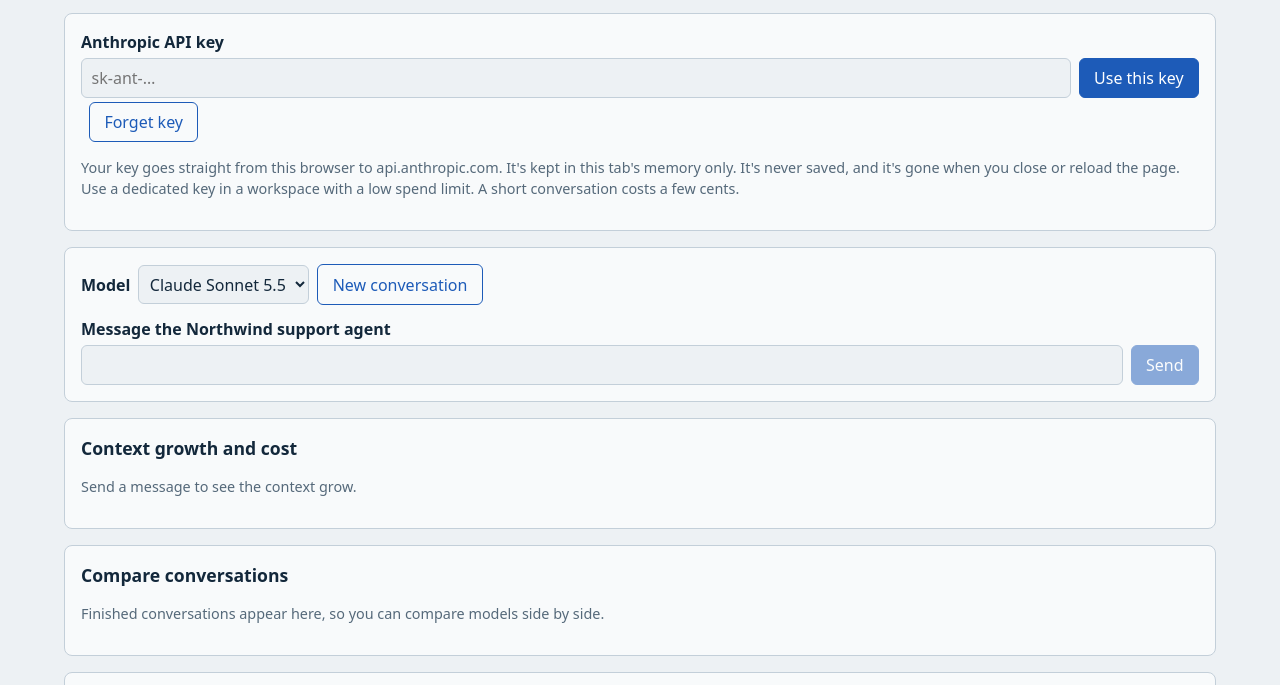
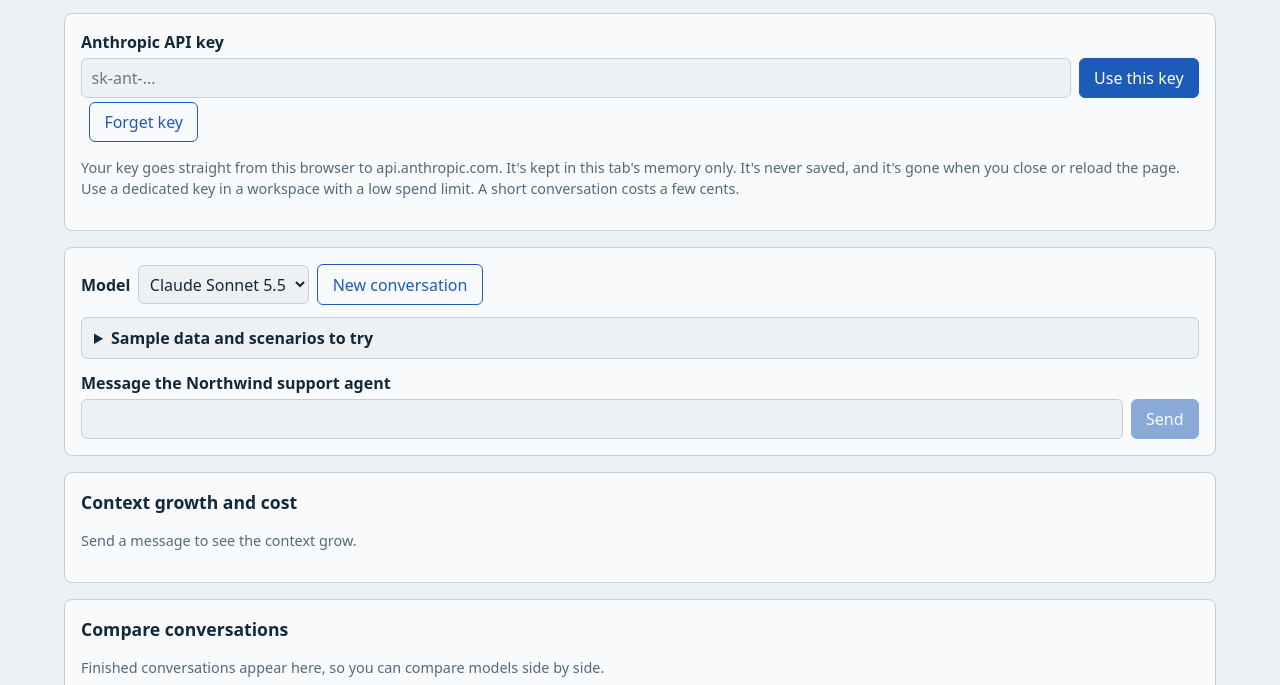
Before and after one commit to brett-buskirk/discovery-context, a website built with Vite: page index.html in a window 1280 px wide. Shown: the part 115-800 px from the top of the page. Built offline with nearby package versions, Linux system fonts and the light colour scheme.

Commit message:
feat: add an on-page sample-data sheet with scenarios to try
A collapsible "Sample data and scenarios to try" panel in the
conversation section:

- Ten scenarios, each with its message, a "Use this" button that puts
  the message in the box (it doesn't send), and what to watch for.
  They cover the tool loop, a refund, a shared name, over/at the $500
  limit, list_orders, the long history, a cancelled order, another
  customer's order, and a customer with no orders.
- A table of every customer and their orders (item, total, status,
  delivery age), read from data.ts so it can't drift from what the
  tools return.
- A note on the status codes the agent only sees as numbers.

A test fails if a scenario names a customer or order that doesn't exist,
or if its claim about the data stops being true.

Co-Authored-By: Claude Opus 5.5 <noreply@anthropic.com>

```diff
--- /dev/null
+++ b/src/northwind/scenarios.ts
@@ -0,0 +1,57 @@
+// Ready-made prompts for the sample-data sheet. Each one exercises a different path through the agent
+// and the tools. test/scenarios.test.ts checks every email and order ID here exists in data.ts.
+
+export type Scenario = { title: string; prompt: string; watch: string };
+
+export const SCENARIOS: Scenario[] = [
+  {
+    title: "Where is my order?",
+    prompt: "Hi, I'm marcus@example.com. Where is my stove? Order ORD-5003.",
+    watch: "One message, three API calls: get_customer, lookup_order, then the reply. Each call resends the last.",
+  },
+  {
+    title: "A simple refund",
+    prompt: "I'm dana@example.com. The headlamp from order ORD-5001 broke. Can I get a refund of $48?",
+    watch: "The agent should confirm the order with lookup_order before calling process_refund.",
+  },
+  {
+    title: "Two people, one name",
+    prompt: "Hi, this is Jordan Ellis. I'd like to check on an order.",
+    watch: "get_customer finds two accounts, so the agent should ask for the email instead of guessing.",
+  },
+  {
+    title: "Refund over the limit",
+    prompt: "I'm jordan.ellis@example.com. I want a full refund for my kayak, order ORD-5008.",
+    watch: "$1,249 is over the $500 limit, so this should end in a handoff card, not a refund.",
+  },
+  {
+    title: "Right at the limit",
+    prompt: "I'm sofia@example.com. I'd like a refund for my ultralight tent, order ORD-5012.",
+    watch: "The tent is exactly $500. The limit is for refunds over $500, so the agent can process this one.",
+  },
+  {
+    title: "No order number",
+    prompt: "I'm priya@example.com. What orders do I have, and which ones have shipped?",
+    watch: "list_orders returns status codes 1, 2, and 3. Nothing tells the agent what they mean.",
+  },
+  {
+    title: "A long order history",
+    prompt: "I'm amara@example.com. Can you list all of my orders?",
+    watch: "Ten orders come back in one tool result. Send a follow-up and watch that result get resent.",
+  },
+  {
+    title: "A cancelled order",
+    prompt: "I'm wei.chen@example.com. Please refund my GPS watch, order ORD-5014.",
+    watch: "process_refund returns a business error. The agent should explain it, not retry.",
+  },
+  {
+    title: "Someone else's order",
+    prompt: "I'm priya@example.com. What's the status of order ORD-5008?",
+    watch: "That order belongs to another customer. lookup_order returns a permission error.",
+  },
+  {
+    title: "No orders at all",
+    prompt: "Hi, I'm liam@example.com. Where are my orders?",
+    watch: "list_orders returns an empty list. That's a successful search, not an error.",
+  },
+];
--- a/src/styles.css
+++ b/src/styles.css
@@ -236,3 +236,18 @@ pre.json {
 .history-table tbody tr.current { font-weight: 600; }
 .history-table td:nth-child(2), .history-table thead th:nth-child(2) { text-align: left; }
 .history-table td:nth-child(3) { text-align: left; }
+
+/* ---------- Sample-data sheet ---------- */
+.sample-sheet { margin: 0.75rem 0; border: 1px solid var(--line); border-radius: 6px; background: var(--paper); padding: 0.5rem 0.75rem; }
+.sample-sheet > summary { cursor: pointer; font-weight: 600; }
+.sample-sheet h3 { font-size: 1rem; margin: 0.75rem 0 0.25rem; }
+.scenarios { list-style: none; padding: 0; margin: 0; display: grid; gap: 0.5rem; grid-template-columns: repeat(auto-fill, minmax(18rem, 1fr)); }
+.scenarios li { border: 1px solid var(--line); border-radius: 6px; padding: 0.5rem 0.75rem; background: var(--sheet); }
+.scenario-head { display: flex; justify-content: space-between; align-items: center; gap: 0.5rem; }
+.scenario-head button { padding: 0.2rem 0.6rem; font-size: 0.85rem; }
+.scenario-prompt { font-family: var(--read); margin: 0.35rem 0; }
+.scenarios .note { margin: 0; font-size: 0.85rem; }
+.sample-table { border-collapse: collapse; font-size: 0.85rem; width: 100%; }
+.sample-table caption { text-align: left; font-weight: 600; margin: 0 0 0.25rem; }
+.sample-table th, .sample-table td { text-align: left; vertical-align: top; padding: 0.3rem 0.5rem; border-bottom: 1px solid var(--line); }
+.order-list { margin: 0; padding-left: 1rem; }
--- a/src/ui/app.ts
+++ b/src/ui/app.ts
@@ -5,6 +5,7 @@ import { el } from "./dom";
 import { summarizeConversation, type ConversationSummary } from "../agent/history";
 import { renderGrowthPanel } from "./growth-panel";
 import { renderHistoryPanel } from "./history-panel";
+import { renderSampleSheet } from "./sample-sheet";
 import { HANDOFF_TOOL, renderHandoff } from "./handoff";
 import { renderCall, renderTurn } from "./timeline";
 
@@ -81,6 +82,10 @@ export function renderApp(root: HTMLElement, options: AppOptions = {}): void {
       "section",
       { class: "panel", "aria-label": "Conversation" },
       el("div", { class: "row" }, el("label", { for: "model" }, "Model"), modelSelect, newSessionButton),
+      renderSampleSheet((prompt) => {
+        messageInput.value = prompt;
+        if (!messageInput.disabled) messageInput.focus();
+      }),
       transcript,
       chatForm,
     ),
--- /dev/null
+++ b/src/ui/sample-sheet.ts
@@ -0,0 +1,92 @@
+// The sample-data sheet: who and what exists in the Northwind demo, and scenarios to try. It reads the
+// same data the tools use, so it can't drift from what the agent can actually find.
+import { CUSTOMERS, ORDERS, STATUS_LABELS, type OrderRecord } from "../northwind/data";
+import { SCENARIOS } from "../northwind/scenarios";
+import { el } from "./dom";
+
+const usd = (amount: number) =>
+  amount.toLocaleString("en-US", { style: "currency", currency: "USD", minimumFractionDigits: 2 });
+
+export function describeOrder(o: OrderRecord): string {
+  const status = STATUS_LABELS[o.statusCode];
+  const when =
+    o.deliveredDaysAgo === null ? "" : `, ${o.deliveredDaysAgo} day${o.deliveredDaysAgo === 1 ? "" : "s"} ago`;
+  return `${o.id}: ${o.item}, ${usd(o.total)}, ${status}${when}`;
+}
+
+/** @param onTry called with a scenario's prompt, to put it in the message box. */
+export function renderSampleSheet(onTry: (prompt: string) => void): HTMLElement {
+  const scenarios = el(
+    "ul",
+    { class: "scenarios" },
+    ...SCENARIOS.map((s) => {
+      const button = el("button", { type: "button", class: "secondary" }, "Use this");
+      button.addEventListener("click", () => onTry(s.prompt));
+      return el(
+        "li",
+        {},
+        el("div", { class: "scenario-head" }, el("strong", {}, s.title), button),
+        el("p", { class: "scenario-prompt" }, s.prompt),
+        el("p", { class: "note" }, `Watch for: ${s.watch}`),
+      );
+    }),
+  );
+
+  const customers = el(
+    "div",
+    { class: "table-wrap" },
+    el(
+      "table",
+      { class: "sample-table" },
+      el("caption", {}, "Customers and their orders"),
+      el(
+        "thead",
+        {},
+        el("tr", {}, ...["ID", "Name", "Email", "Orders"].map((h) => el("th", { scope: "col" }, h))),
+      ),
+      el(
+        "tbody",
+        {},
+        ...CUSTOMERS.map((c) => {
+          const orders = ORDERS.filter((o) => o.customerId === c.id);
+          return el(
+            "tr",
+            {},
+            el("th", { scope: "row" }, c.id),
+            el("td", {}, c.name),
+            el("td", {}, c.email),
+            el(
+              "td",
+              {},
+              orders.length === 0
+                ? "none"
+                : el("ul", { class: "order-list" }, ...orders.map((o) => el("li", {}, describeOrder(o)))),
+            ),
+          );
+        }),
+      ),
+    ),
+  );
+
+  return el(
+    "details",
+    { class: "sample-sheet" },
+    el("summary", {}, "Sample data and scenarios to try"),
+    el(
+      "p",
+      { class: "note" },
+      "Everything here is made up, and it all lives in this page. The agent can only find it through its tools. " +
+        "Pick a scenario to put its message in the box, then press Send.",
+    ),
+    el("h3", {}, "Scenarios"),
+    scenarios,
+    el("h3", {}, "Customers and orders"),
+    customers,
+    el(
+      "p",
+      { class: "note" },
+      "Order statuses: 1 processing, 2 shipped, 3 delivered, 4 cancelled. The agent only ever sees the number, " +
+        "because no tool explains it. Refunds over $500 have to go to a human.",
+    ),
+  );
+}
```
Also changed, not shown: CLAUDE.md (+3 -0 lines), ROADMAP.md (+1 -1 lines), test/scenarios.test.ts (added, +67 -0 lines), CHANGELOG.md.
